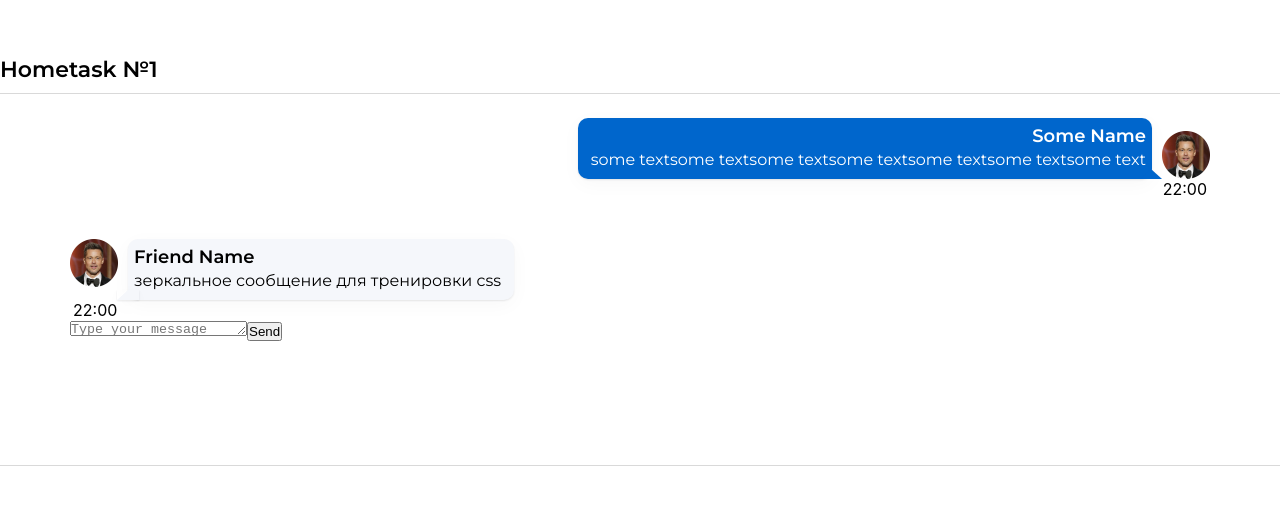
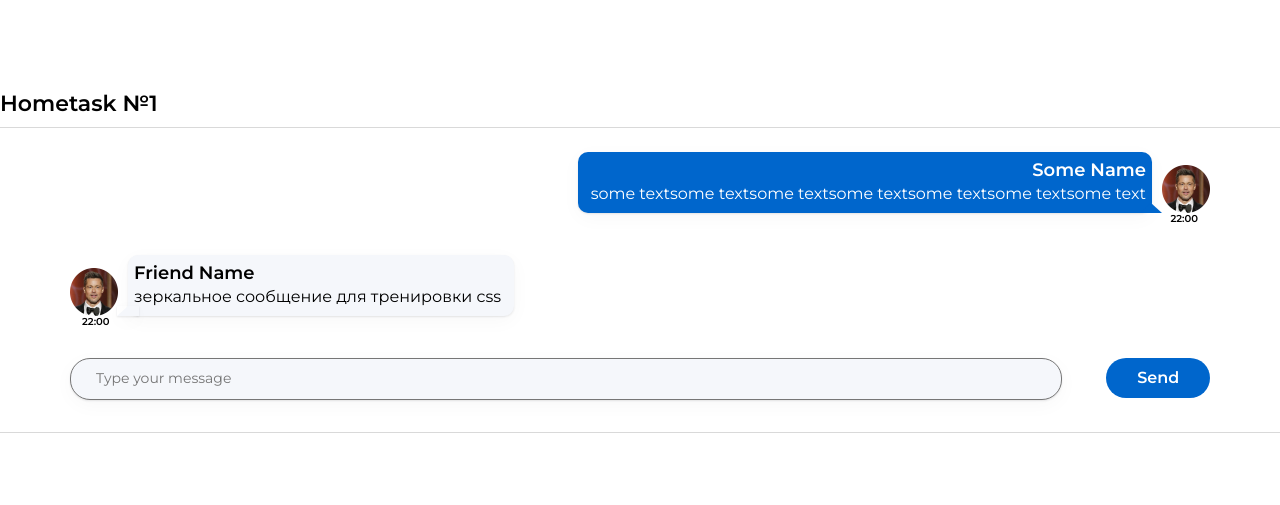
Before and after one commit to mindwideopen/hw_sprint_2, a React (Create React App) app: page / in a window 1280 px wide. Shown: the part 139-644 px from the top of the page. Built offline with nearby package versions, Linux system fonts and the light colour scheme.

Commit message:
ready to check

```diff
--- a/src/s1-main/App.module.css
+++ b/src/s1-main/App.module.css
@@ -9,8 +9,8 @@
 }
 
 .hw {
-    min-height: 373px;
-    max-width: 1280px;
+    height: auto;
+
     border-top: 1px solid rgb(217, 217, 217);
     border-bottom: 1px solid rgb(217, 217, 217);
     display: flex;
--- a/src/s2-homeworks/hw01/friend-message/FriendMessage.module.css
+++ b/src/s2-homeworks/hw01/friend-message/FriendMessage.module.css
@@ -1,5 +1,6 @@
 .friendMessage {
 align-self: flex-start;
+    margin-bottom: 30px;
 
 }
 
@@ -13,6 +14,7 @@ align-self: flex-start;
     width: 48px;
     height: 48px;
     margin-right: 10px;
+    align-self: flex-end;
 
 }
 
@@ -45,7 +47,7 @@ align-self: flex-start;
     border-style: solid;
     border-width: 0 11px 10px 11px;
     border-color: transparent transparent rgb(245, 247, 251) transparent;
-    box-shadow: 0px 1px 2px 0px rgba(29, 33, 38, 0.1),0px 5px 20px 0px rgba(29, 33, 38, 0.03);
+    box-shadow: 0 1px 2px 0 rgba(29, 33, 38, 0.1),0 5px 20px 0 rgba(29, 33, 38, 0.03);
 
 }
 
@@ -74,6 +76,12 @@ align-self: flex-start;
 
 .friendTime {
     align-self: start;
-    margin-left: 3px;
+
+    margin-left: 12px;
+    color: rgb(0, 0, 0);
+    font-family: 'Montserrat', sans-serif;
+    font-size: 10px;
+    font-weight: 600;
+    line-height: 12px;
 
 }
--- a/src/s2-homeworks/hw01/message-sender/MessageSender.module.css
+++ b/src/s2-homeworks/hw01/message-sender/MessageSender.module.css
@@ -1,12 +1,45 @@
 .sendForm {
+    display: flex;
+    justify-content: space-between;
 
 }
 
 .textarea {
+    width: 100%;
+    height: 40px;
+    margin-right: 44px;
+    border-radius: 20px;
+    box-shadow: 0 1px 2px 0 rgba(29, 33, 38, 0.1),0 5px 20px 0 rgba(29, 33, 38, 0.03);
+    background: rgb(245, 247, 251);
+    resize:none;
+    padding-bottom: 11px;
+    padding-top: 11px;
+    padding-left: 25px;
+    padding-right: 25px;
+    color: rgba(0, 0, 0, 0.6);
+    font-family: 'Montserrat', sans-serif;
+    font-size: 14px;
+    font-weight: 400;
+    line-height: 17px;
+    text-align: left;
+    overflow:hidden
+
 
 }
 
 .button {
+    border: none;
+    border-radius: 20px;
+    background: rgb(0, 102, 204);
+    width: 120px;
+    height: 40px;
+    color: rgb(255, 255, 255);
+    font-family: 'Montserrat', sans-serif;
+    font-size: 16px;
+    font-weight: 600;
+    line-height: 20px;
+
+    text-align: center;
 
 }
 
--- a/src/s2-homeworks/hw01/message-sender/MessageSender.tsx
+++ b/src/s2-homeworks/hw01/message-sender/MessageSender.tsx
@@ -15,7 +15,7 @@ const MessageSender = (props: any) => {
 
     useEffect(() => {
         if (textareaRef?.current) {
-            textareaRef.current.style.height = '0px'
+            textareaRef.current.style.height = '44px'
             textareaRef.current.style.height = textareaRef.current.scrollHeight + 'px'
         }
     }, [text])
@@ -51,6 +51,7 @@ const MessageSender = (props: any) => {
                     className={s.textarea}
                     ref={textareaRef}
 
+
                     title={'Shift+Enter for send'}
                     placeholder={'Type your message'}
                     value={text}
--- a/src/s2-homeworks/hw01/message/Message.module.css
+++ b/src/s2-homeworks/hw01/message/Message.module.css
@@ -2,7 +2,7 @@
 align-self: flex-end;
     display: flex;
     flex-direction: column;
-    margin-bottom: 40px;
+    margin-bottom: 30px;
 
 }
 
@@ -30,6 +30,8 @@ display: flex;
     padding-right: 6px;
     padding-left: 13px;
     box-shadow: 0 1px 2px 0 rgba(29, 33, 38, 0.1),0 5px 20px 0 rgba(29, 33, 38, 0.03);
+
+
 
 
 
@@ -76,6 +78,12 @@ display: flex;
 
 .time {
 align-self: flex-end;
-    margin-right: 3px;
+    margin-right: 12px;
+    color: rgb(0, 0, 0);
+    font-family: 'Montserrat', sans-serif;
+    font-size: 10px;
+    font-weight: 600;
+    line-height: 12px;
+
 
 }
```
